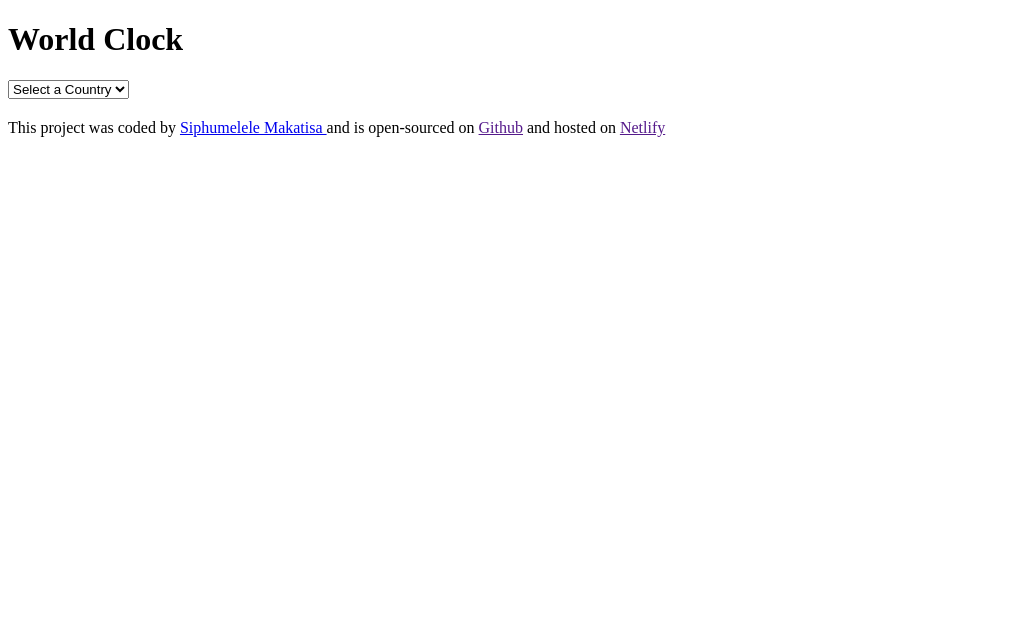
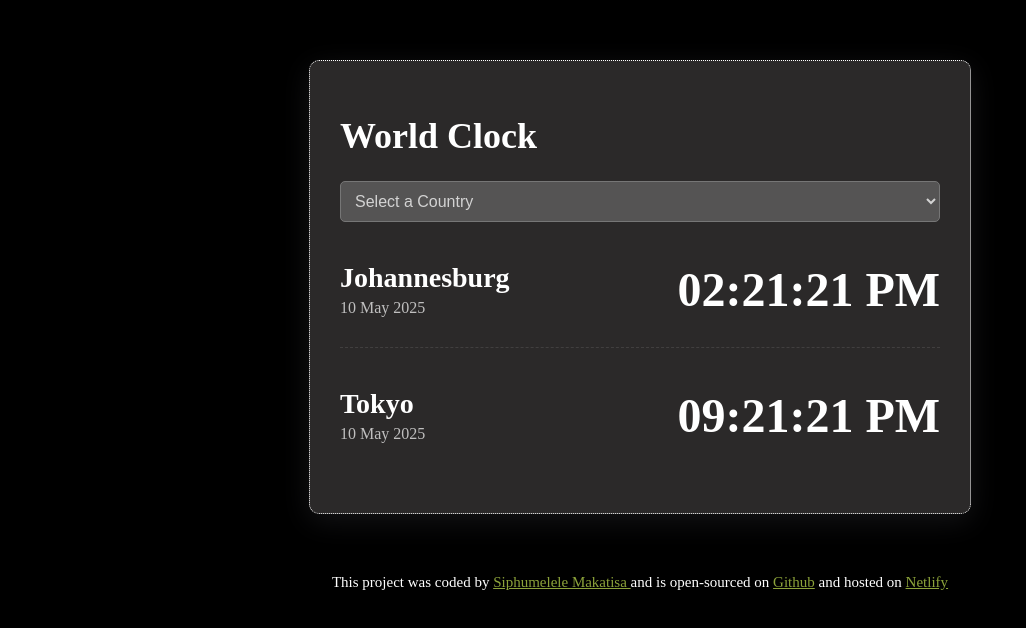
Before and after one commit to SIPHUMELELE22/World-Clock, a plain HTML site: page index.html in a window 1280 px wide. Shown: the whole page, without its empty margins (0-1026 px from the left). Drawn offline with Linux system fonts and the light colour scheme.

Commit message:
Styled the project with CSS

```diff
--- a/index.html
+++ b/index.html
@@ -18,9 +18,18 @@
         <option value="Sydney">Sydney</option>
       </select>
       <div class="city">
-        <h2></h2>
-        <div class="date"></div>
-        <div class="time"></div>
+        <div>
+          <h2>Johannesburg</h2>
+          <div class="date">10 May 2025</div>
+        </div>
+        <div class="time">02:21:21 PM</div>
+      </div>
+      <div class="city">
+        <div>
+          <h2>Tokyo</h2>
+          <div class="date">10 May 2025</div>
+        </div>
+        <div class="time">09:21:21 PM</div>
       </div>
     </div>
     <footer>
--- a/style.css
+++ b/style.css
@@ -0,0 +1,69 @@
+body {
+  background-color: black;
+}
+h1 {
+  text-align: left;
+  color: white;
+  font-size: 36px;
+}
+h2 {
+  margin: 0 0 5px;
+  font-size: 28px;
+}
+select {
+  display: block;
+  width: 100%;
+  font-size: 16px;
+  padding: 10px;
+  border-radius: 5px;
+  background: rgba(255, 255, 255, 0.2);
+  color: lightgray;
+}
+select option {
+  color: black;
+}
+.container {
+  max-width: 600px;
+  margin: 60px auto;
+  border: 1px dotted white;
+  border-radius: 10px;
+  padding: 30px;
+  background: rgba(214, 205, 205, 0.2);
+  box-shadow: rgba(100, 100, 111, 0.2) 0px 7px 29px 0px;
+}
+.city {
+  display: flex;
+  margin: 10px 0;
+  justify-content: space-between;
+  padding: 30px 0;
+  border-bottom: 1px dashed rgba(154, 150, 150, 0.2);
+  color: white;
+}
+
+.city:last-child {
+  border: none;
+}
+
+.date {
+  opacity: 0.7;
+}
+
+.time {
+  font-size: 48px;
+  font-weight: bold;
+}
+
+.time small {
+  font-size: 24px;
+  vertical-align: middle;
+  line-height: 48px;
+}
+a {
+  color: #8ca33a;
+}
+footer {
+  text-align: center;
+  margin: 30px 0;
+  color: white;
+  font-size: 15px;
+}
```
